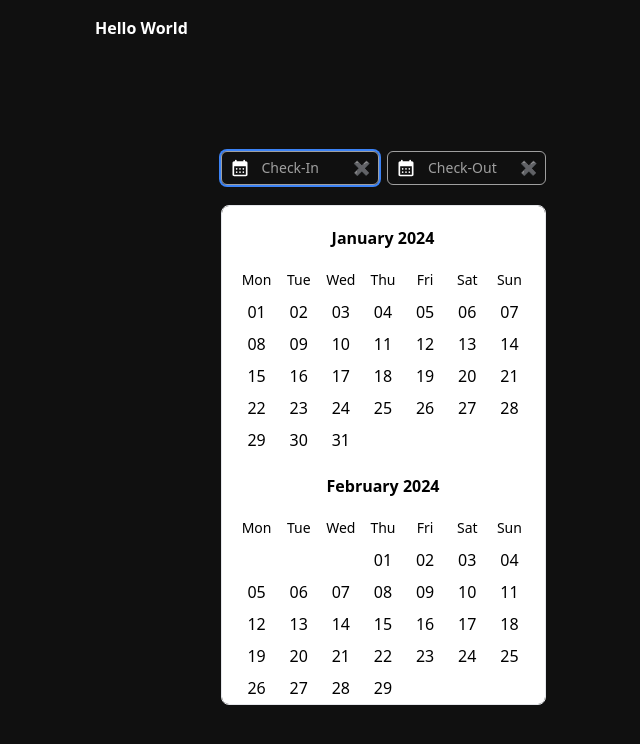
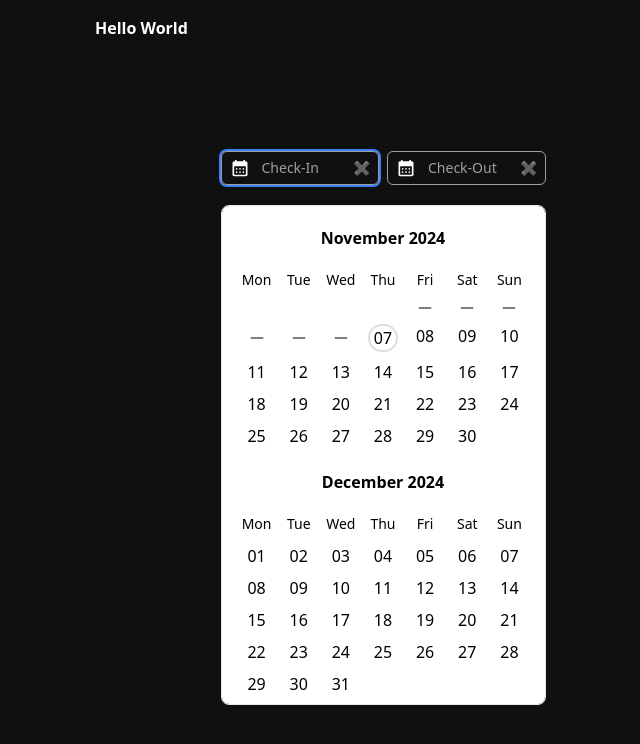
Before and after one commit to czxanas/calendar, a React (Vite) app: page / in a window 1280 px wide. Both pictures are taken after a click on the picture 496 px from the left and 418 px from the top of the page. Shown: the top 744 px of the page, without its empty margins (257-897 px from the left). Built offline with nearby package versions, Linux system fonts and the light colour scheme.

Commit message:
update dynamic days

```diff
--- a/package.json
+++ b/package.json
@@ -13,6 +13,7 @@
     "date-fns": "^4.1.0",
     "react": "^18.3.1",
     "react-dom": "^18.3.1",
+    "react-icons": "^5.3.0",
     "zustand": "^5.0.1"
   },
   "devDependencies": {
--- a/src/components/Calendar.tsx
+++ b/src/components/Calendar.tsx
@@ -1,8 +1,8 @@
 import { memo, useCallback, useEffect } from "react"
 import { daysNames } from "../constants/days"
 import useCalendarStore from "../stores/calendar"
-import { format, isAfter, isBefore, parse } from "date-fns"
-
+import { format, isAfter, isBefore, isToday, parse, startOfToday } from "date-fns"
+import { AiOutlineLine } from "react-icons/ai";
 
 // inputs where user can click then select the date
 // memoize my component to avoid future re-renders
@@ -39,8 +39,12 @@ const SelectDate = memo(({ check }: { check: 'check-in' | 'check-out' }) => {
 
 // get the list of all days
 const CalendarDays = () => {
-    const { status, year, daysOfMonthsOfTheYear: months, selectedStart, selectedEnd, voidSelectedEnd, setSelectedStart, setStatus, setSelectedEnd } = useCalendarStore()
-
+    const { status, year, daysOfMonthsOfTheYear: months, selectedStart, selectedEnd, voidSelectedEnd, setSelectedStart, setStatus, setSelectedEnd, setNewYear } = useCalendarStore()
+    let selectedYear = year
+    const monthIndex= {
+        January: 0, February: 1, March: 2, April: 3, May: 4, June: 5,
+        July: 6, August: 7, September: 8, October: 9, November: 10, December: 11
+    };
     const handleDateClick = useCallback((day: string, month: string) => {
         if (status === 'start') {
             const formattedDate = format(parse(`${day} ${month} ${year}`, 'd MMMM yyyy', new Date()), 'MMM d, yyyy')
@@ -82,9 +86,14 @@ const CalendarDays = () => {
             {
                 status &&
                 <div className="calendar-el pb-8 border px-4 rounded-lg h-[500px] w-[325px] overflow-y-scroll overflow-x-hidden bg-white text-black">
-                    {Object.entries(months).map(([month, days]) => (
+                    {Object.entries(months).map(([month, days]) => {
+                        if(month === 'January' && format(startOfToday(),'d MMMM yyyy').split(' ')[1]!="January"){
+                            selectedYear+=1
+                            setNewYear(selectedYear)
+                        }
+                        return(
                         <div key={month}>
-                            <h2 className="font-semibold my-5 text-center">{month} {year}</h2>
+                            <h2 className="font-semibold my-5 text-center">{month} {selectedYear}</h2>
                             <div className="grid grid-cols-7 gap-1">
                                 {daysNames.map((day) => <div key={day} className="font-thin text-sm text-center mb-2">{day}</div>)}
                             </div>
@@ -103,13 +112,15 @@ const CalendarDays = () => {
                                                     ${isBetween ? 'bg-gray-200' : ''}
                                                 `}
                                         >
-                                            {day}
+                                            {isBefore(new Date(selectedYear,monthIndex[month],day),startOfToday()) &&<div className="flex justify-center items-center h-[100%]"><AiOutlineLine /></div>}
+                                            {isToday(new Date(selectedYear,monthIndex[month],day))&&<div className="border-2 rounded-full border-[#d8e2dc]">{day}</div>}
+                                            {isAfter(new Date(selectedYear,monthIndex[month],day),startOfToday())&&<div className="">{day}</div>}
                                         </li>
                                     )
                                 })}
                             </ul>
                         </div>
-                    ))}
+                    )})}
                 </div>
             }
         </>
--- a/src/stores/calendar.ts
+++ b/src/stores/calendar.ts
@@ -1,4 +1,4 @@
-import { eachDayOfInterval, endOfMonth, format, getDay, parse, startOfMonth } from "date-fns";
+import { eachDayOfInterval, endOfMonth, format, getDay, parse, startOfMonth, startOfToday } from "date-fns";
 import { create } from "zustand";
 import { calendarStoreType } from "../types/calendarStoreType";
 
@@ -10,11 +10,15 @@ const handleFormattedDate = (day: string, month: string, year: number) => {
 const useCalendarStore = create<calendarStoreType>((set, get) => {
     // setter to update the year
     const setNewYear = (newYear: number) => {
-        set({ year: newYear })
+        const currentYear = parseInt(format(startOfToday(), 'yyyy'));
+        if (get().year !== currentYear) {
+            set({ year: currentYear });
+            setDaysOfMonthsOfTheNewYear(); // Update days of each month for the new year
+        }
     }
     // setter to update the daysOfMonthsOfTheYear
     const setDaysOfMonthsOfTheNewYear = () => {
-        const months: number[] = Array.from({ length: 12 }, (_, i: number) => i) // [0, 1, ..., 11]
+        const months: number[] = Array.from({ length: 12 }, (_, i: number) => i + parseInt(format(startOfToday(),'dd MM yyyy').split(' ')[1])-1) // [0, 1, ..., 11]
         const daysOfEachMonth: { [month: string]: string[] } = {}
         months.forEach((month: number) => {
             const start: Date = startOfMonth(new Date(get().year, month)) //=> Mon Sep 01 2014
@@ -49,16 +53,16 @@ const useCalendarStore = create<calendarStoreType>((set, get) => {
     const setStatus = (newStatus: null | 'start' | 'end') => set({status: newStatus})
 
     return {
-        year: 2024, // get the actuel year, 2024
+        year: parseInt(format(startOfToday(),'dd MM yyyy').split(' ')[2]), // get the actuel year, 2024
         daysOfMonthsOfTheYear: {}, // get all month & their days, { [junuary]: [1, 2, ..., 31], ... }
         selectedStart: null, // this is for check-in, Jun 2, 2024
         selectedEnd: null, // this is for check-out, Jun 10, 2024
-        setNewYear,
         setDaysOfMonthsOfTheNewYear,
         setSelectedStart,
         setSelectedEnd,
         voidSelectedStart,
         voidSelectedEnd,
+        setNewYear,
         status: null,
         setStatus
     }
```
Also changed, not shown: 1 other file (tests, documents, lock files or other folders).
